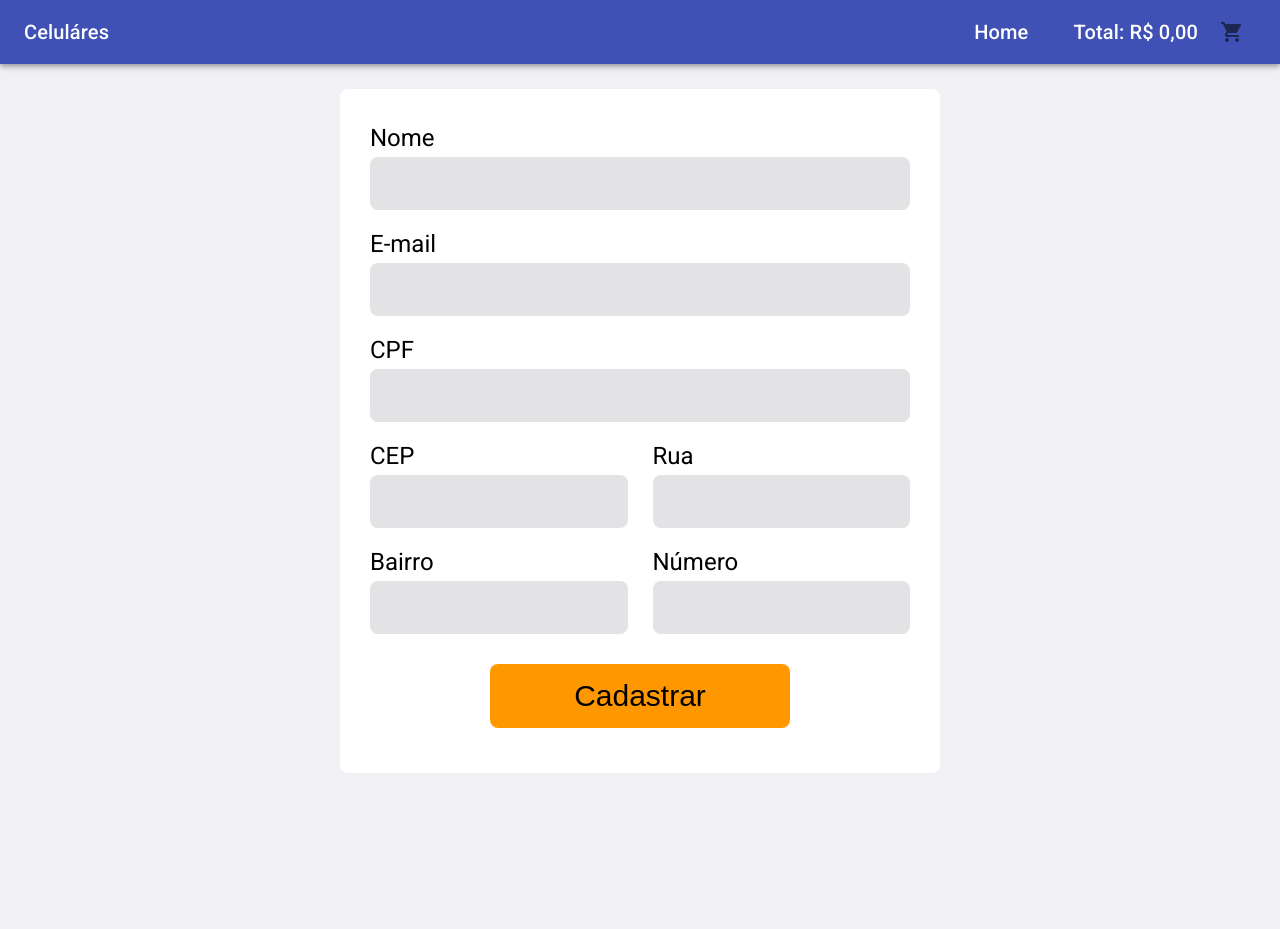
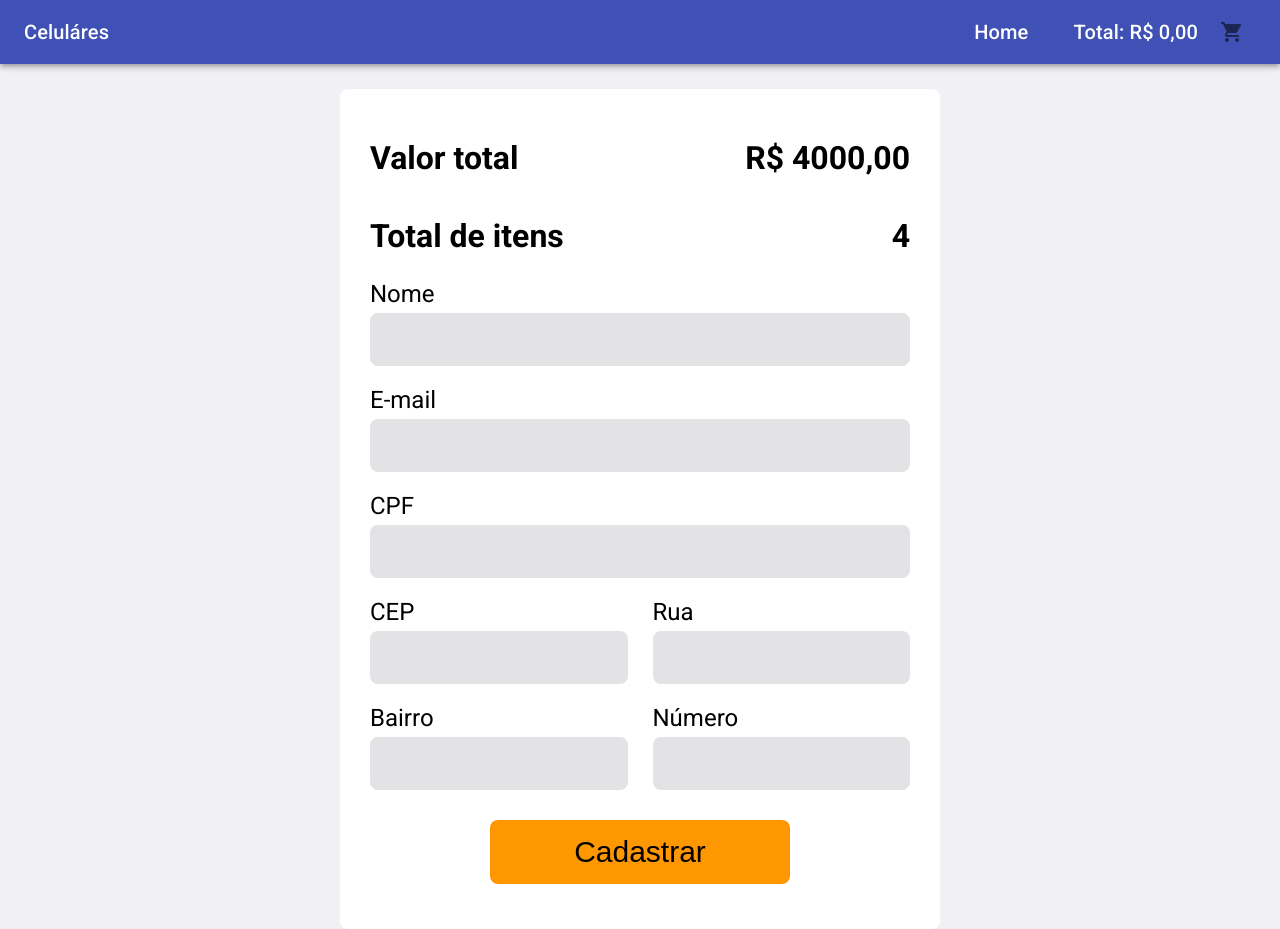
Before and after one commit to edgaregidio/cart_React, a React (Create React App) app in the folder frontend/: page /cadastro in a window 1280 px wide. Before the commit the page ends 800 px from the top, so only its background shows below. Built offline with nearby package versions, Linux system fonts and the light colour scheme.

Commit message:
estilização header form

```diff
--- a/frontend/src/pages/Form/index.js
+++ b/frontend/src/pages/Form/index.js
@@ -26,11 +26,26 @@ export default function Cart() {
             cep: '',
             address: '',
             district: '',
-            number:''
+            number: ''
           }}
           render={({ values, isValid }) => (
             <Form>
+
+
+
               <div className='card-form-content'>
+                <div className='result-products'>
+                  <div>
+                    <h1>Valor total</h1>
+                    <h1>R$ 4000,00</h1>
+                  </div>
+
+                  <div>
+                    <h1>Total de itens</h1>
+                    <h1>4</h1>
+                  </div>
+
+                </div>
                 <div className='form-fields'>
                   <label>Nome</label>
                   <Field name='name' type='text' />
--- a/frontend/src/pages/Form/styles.css
+++ b/frontend/src/pages/Form/styles.css
@@ -12,6 +12,20 @@
   border-radius: 8px;
   padding: 30px;
   align-items: center;
+}
+
+.card-form .card-form-content .result-products {
+  display: flex;
+  flex-direction: column;
+  width: 100%;
+}
+
+.card-form .card-form-content .result-products div{
+  width: 100%;
+  display: flex;
+  justify-content: space-between;
+  flex-direction: row;
+  margin: 20px 0;
 }
 
 
```
